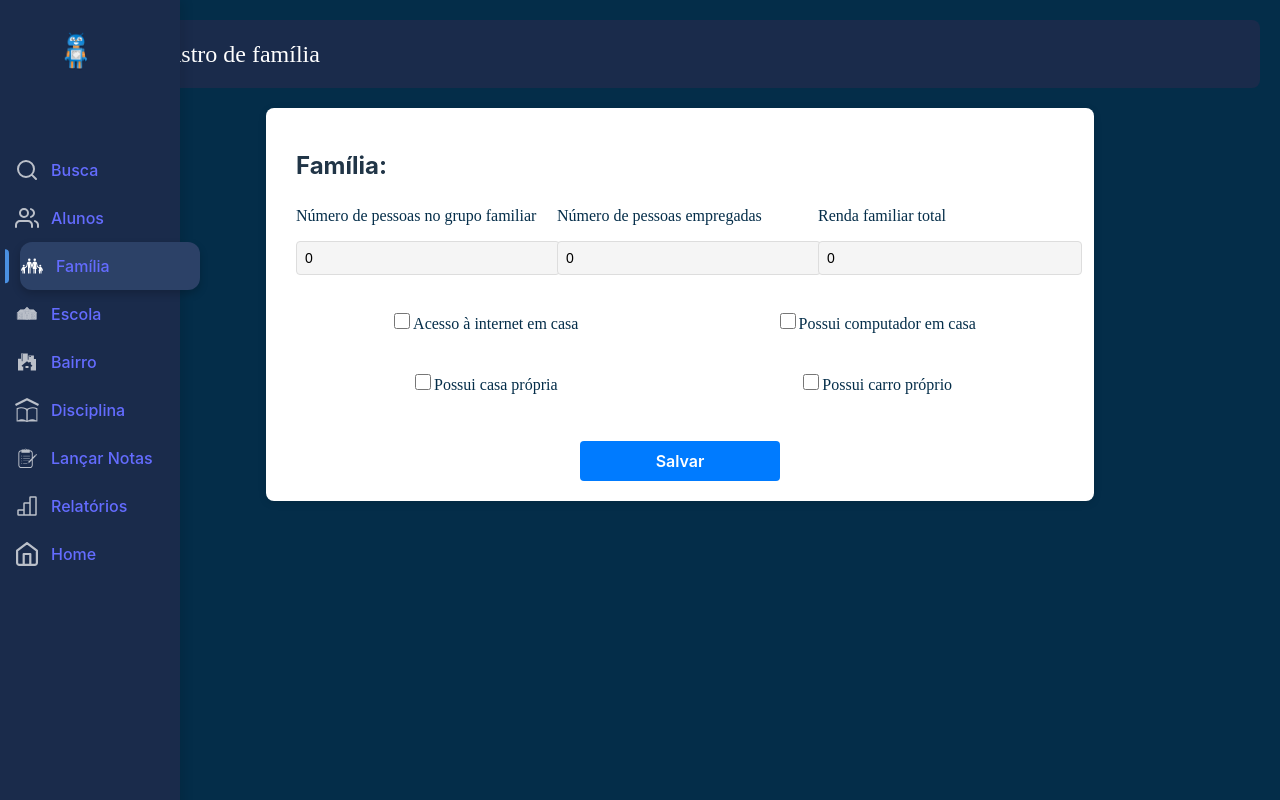
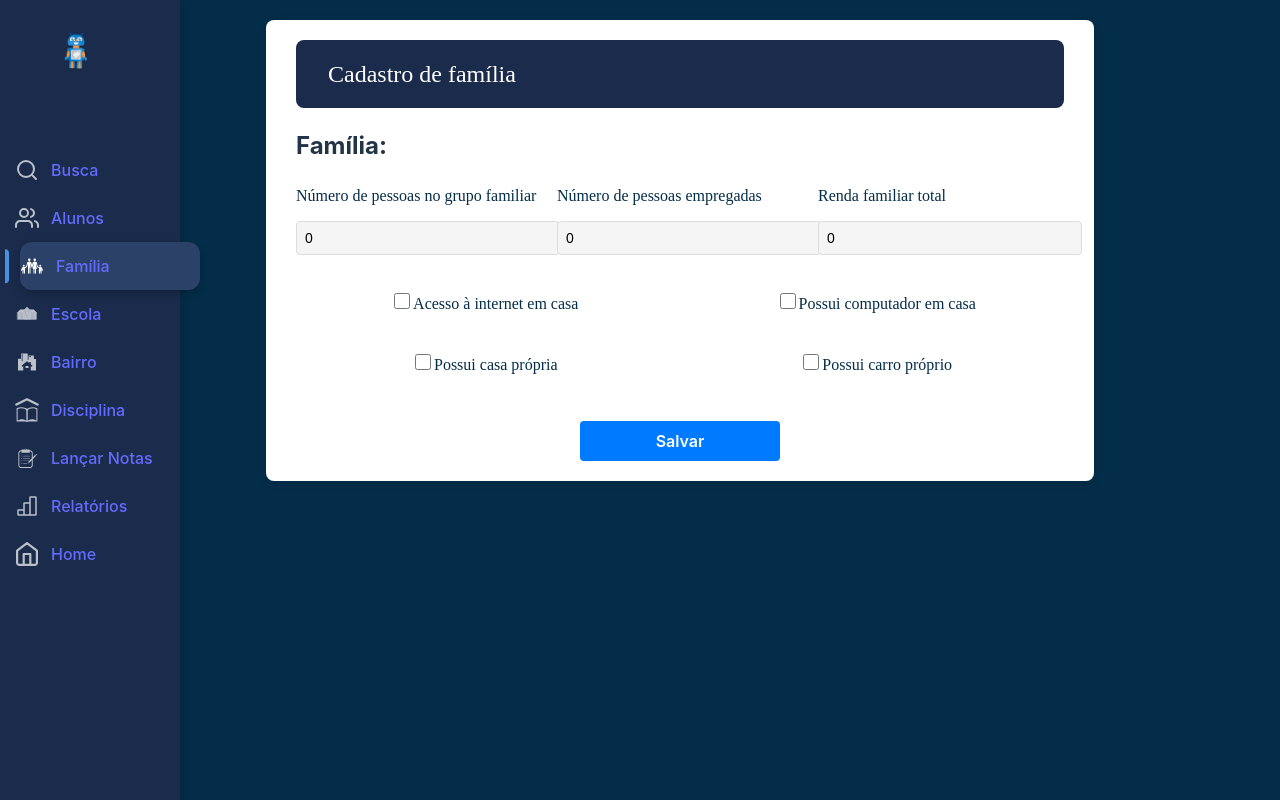
Before and after one commit to gubetiati/Projeto-ELLP, a React (Vite) app: page /familia in a window 1280 px wide. Built offline with nearby package versions, Linux system fonts and the light colour scheme; sample sign-in values are in the browser's storage; a web font is replaced by a local one.

Commit message:
feat: refactor FormFamilia component to improve markup structure

```diff
--- a/src/components/FormFamilia/FormFamilia.jsx
+++ b/src/components/FormFamilia/FormFamilia.jsx
@@ -34,11 +34,11 @@ export default function FormFamilia() {
 
     return (
         <>
+
+            <main className="container">
             <header className="header">
                 <h2>Cadastro de família</h2>
             </header>
-
-            <main className="container">
                 <section className="titulo">
                     <h2>Família:</h2>
                 </section>
```
